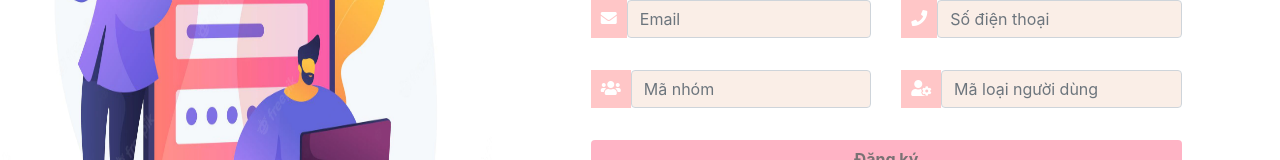
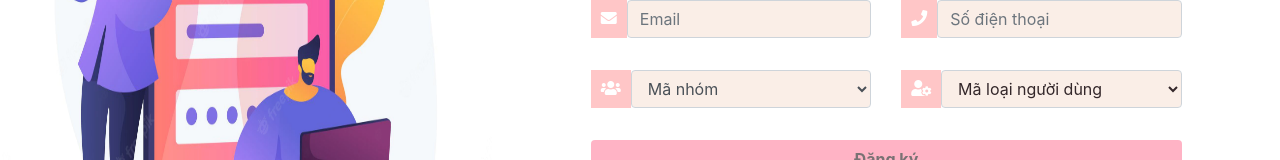
Before and after one commit to wendy02062001/FE70-elearning, a React (Create React App) app: page /dang-ky in a window 1280 px wide. Shown: the part 382-542 px from the top of the page. Built offline with nearby package versions, Linux system fonts and the light colour scheme.

Commit message:
finish form layout

```diff
--- a/src/pages/DangKy/DangKy.js
+++ b/src/pages/DangKy/DangKy.js
@@ -1,4 +1,5 @@
 import React, { useState } from "react";
+import { NavLink } from "react-router-dom";
 
 export default function DangKy() {
   const [infoDangKy, setinfoDangKy] = useState({
@@ -23,7 +24,6 @@ export default function DangKy() {
   let checkFormFill = (obj) => {
     for (var attr in obj) {
       if (obj[attr] === "") return true;
-      console.log(obj[attr]);
     }
     return false;
   };
@@ -172,19 +172,30 @@ export default function DangKy() {
                 color: "#fff",
               }}
             ></i>
-            <input
+            <select
               className="form-control"
-              type="text"
               name="maNhom"
-              placeholder="Mã nhóm"
               required
               onChange={handleChangeInput}
               style={{
                 backgroundColor: "#faeee7",
-                color: "#33272a",
                 outline: "none",
               }}
-            />
+            >
+              <option style={{ color: "#33272a" }} value="" disabled selected>
+                Mã nhóm
+              </option>
+              <option value="GP01">GP01</option>
+              <option value="GP02">GP02</option>
+              <option value="GP03">GP03</option>
+              <option value="GP04">GP04</option>
+              <option value="GP05">GP05</option>
+              <option value="GP06">GP06</option>
+              <option value="GP07">GP07</option>
+              <option value="GP08">GP08</option>
+              <option value="GP09">GP09</option>
+              <option value="GP10">GP10</option>
+            </select>
           </div>
         </div>
         <div className="col-6">
@@ -197,19 +208,24 @@ export default function DangKy() {
                 color: "#fff",
               }}
             ></i>
-            <input
+            <select
               className="form-control"
               type="text"
               name="maLoaiNguoiDung"
               placeholder="Mã loại người dùng"
-              required
               onChange={handleChangeInput}
               style={{
                 backgroundColor: "#faeee7",
                 color: "#33272a",
                 outline: "none",
               }}
-            />
+            >
+              <option value="" disabled selected>
+                Mã loại người dùng
+              </option>
+              <option value="HV">HV</option>
+              <option value="GV">GV</option>
+            </select>
           </div>
         </div>
       </div>
```
